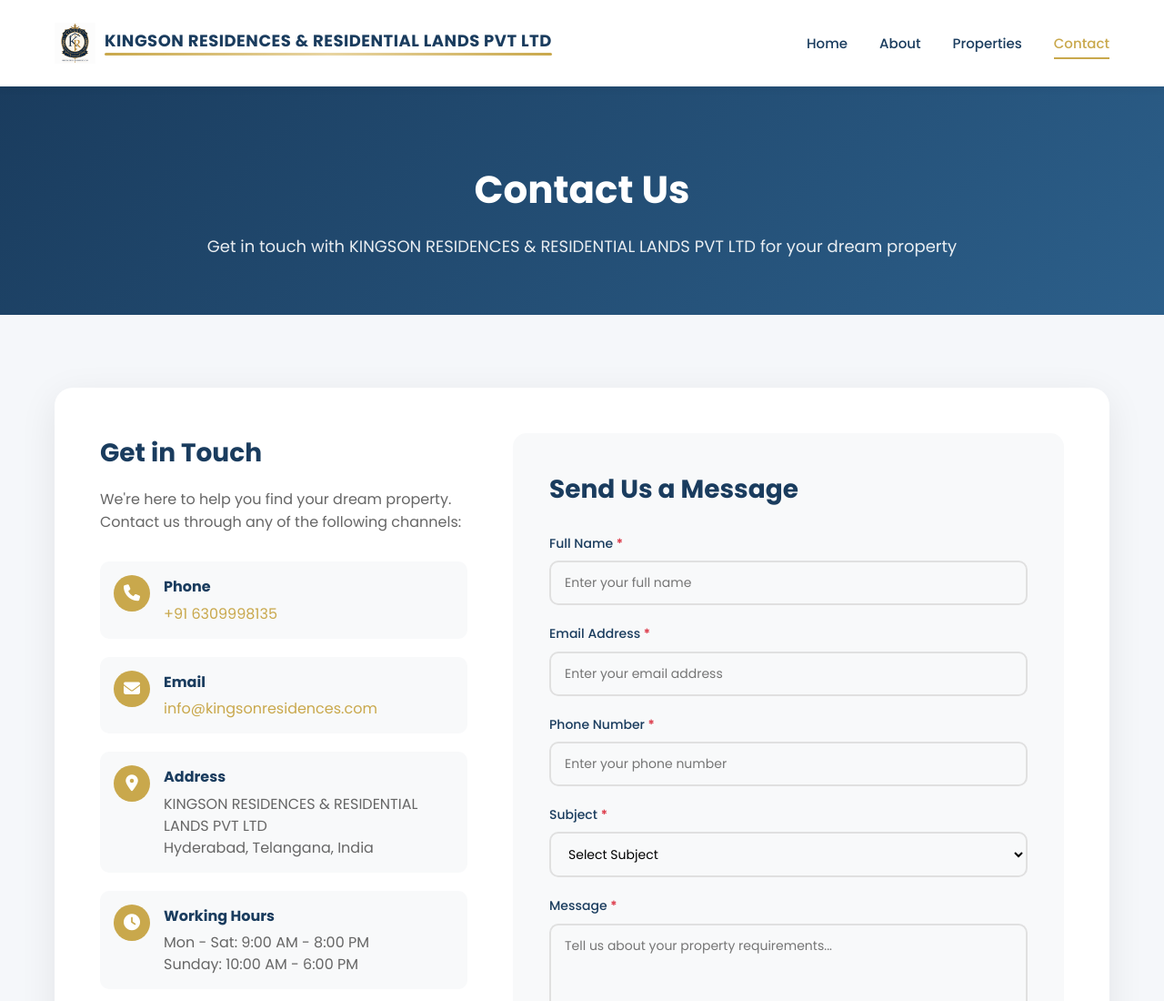
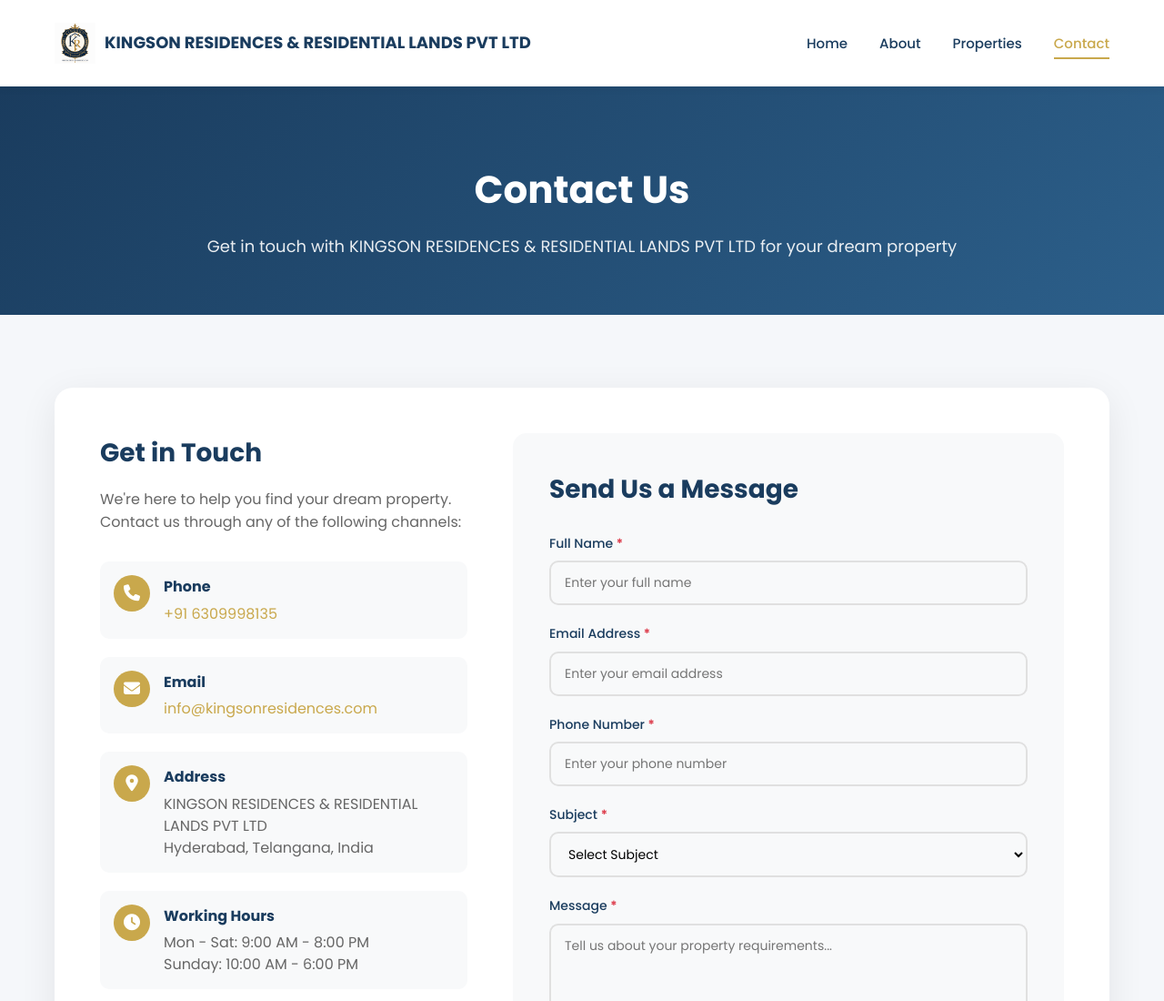
Before and after one commit to bharu1229/kingson-residences-2, a website: page contact.html in a window 1280 px wide. Shown: the top 1100 px of the page at 91% size. Drawn offline with Linux system fonts and the light colour scheme.

Commit message:
Update contact.html

```diff
--- a/contact.html
+++ b/contact.html
@@ -41,7 +41,7 @@
             padding: 0 20px;
         }
 
-        /* ===== HEADER / NAVBAR ===== */
+        /* ===== HEADER / NAVBAR (SAME AS PROPERTIES PAGE) ===== */
         header {
             background: #fff;
             box-shadow: 0 2px 10px rgba(0,0,0,0.05);
@@ -73,34 +73,6 @@
             color: #1a3c5e;
             margin: 0;
             font-weight: 700;
-            line-height: 1.2;
-            text-transform: uppercase;
-            letter-spacing: 0.5px;
-        }
-
-        /* ===== UNDERLINE STYLES ===== */
-        .company-name-wrapper {
-            display: flex;
-            flex-direction: column;
-            align-items: flex-start;
-        }
-
-        .company-name-wrapper h1 {
-            margin-bottom: 0;
-        }
-
-        .underline-gold {
-            width: 100%;
-            height: 3px;
-            background: linear-gradient(90deg, #c9a84c, #e8d5a3, #c9a84c);
-            border-radius: 2px;
-            margin-top: 2px;
-            animation: underlineExpand 0.8s ease-out;
-        }
-
-        @keyframes underlineExpand {
-            from { width: 0; }
-            to { width: 100%; }
         }
 
         .nav-links {
@@ -470,7 +442,6 @@
             letter-spacing: 0.5px;
         }
 
-        /* Footer Underline */
         .footer-section .footer-underline {
             width: 60px;
             height: 3px;
@@ -571,10 +542,7 @@
             <nav>
                 <a href="index.html" class="logo">
                     <img src="assets/images/logo.png" alt="KINGSON RESIDENCES & RESIDENTIAL LANDS PVT LTD">
-                    <div class="company-name-wrapper">
-                        <h1>KINGSON RESIDENCES &amp; RESIDENTIAL LANDS PVT LTD</h1>
-                        <div class="underline-gold"></div>
-                    </div>
+                    <h1>KINGSON RESIDENCES &amp; RESIDENTIAL LANDS PVT LTD</h1>
                 </a>
                 <ul class="nav-links" id="navLinks">
                     <li><a href="index.html">Home</a></li>
```
